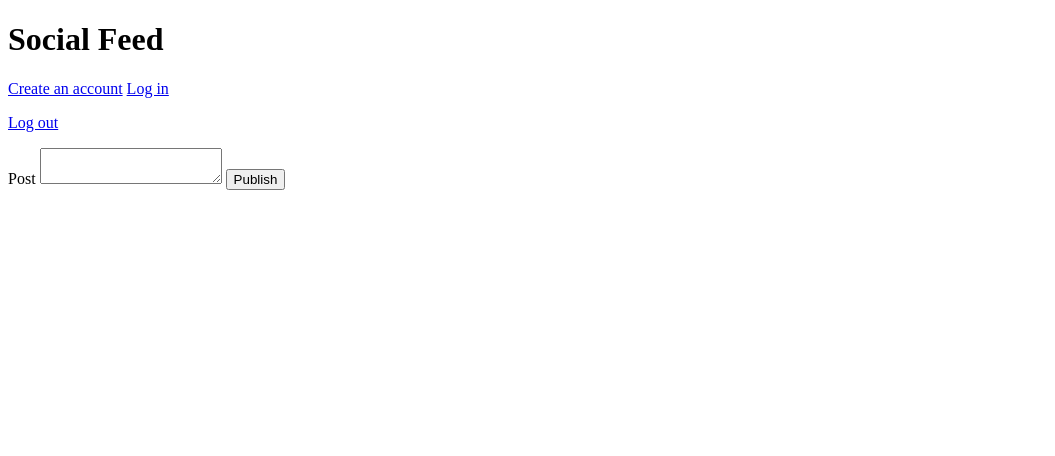
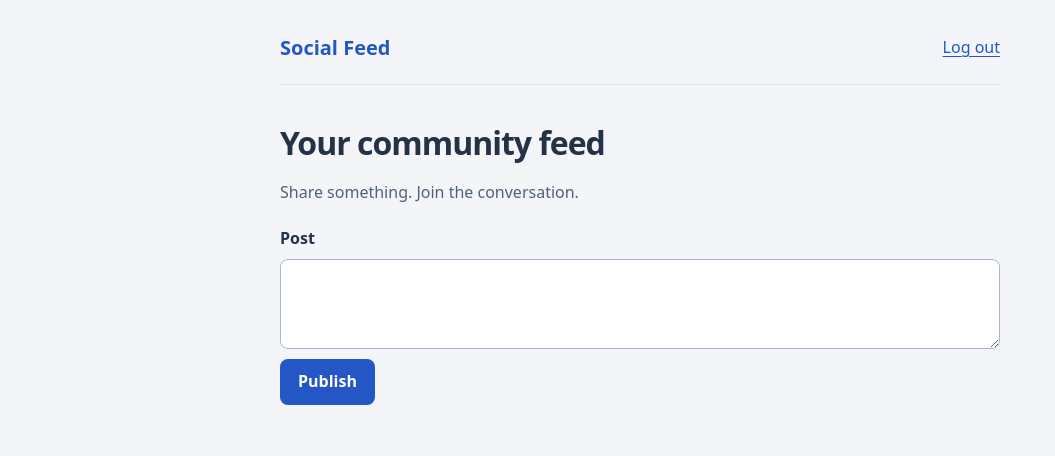
Before and after one commit to elnurguseyni/social-app, a Flask app: page / in a window 1280 px wide. Shown: the top 456 px of the page, without its empty margins (0-1055 px from the left). Run offline with Flask 3, Linux system fonts and the light colour scheme; the visitor is signed in with stand-in values (Sample User, id 1); data that the repository does not hold is empty; some libraries are stand-ins or nearby versions.

Commit message:
Style social feed and add session-aware navigation

```diff
--- /dev/null
+++ b/static/style.css
@@ -0,0 +1,114 @@
+* {
+    box-sizing: border-box;
+}
+
+body {
+    max-width: 760px;
+    margin: 0 auto;
+    padding: 32px 20px;
+    background: #f3f5f9;
+    color: #243247;
+    font-family: system-ui, sans-serif;
+    line-height: 1.6;
+}
+
+h1 {
+    margin-bottom: 12px;
+    letter-spacing: -1px;
+}
+
+a {
+    color: #2456c5;
+    text-underline-offset: 3px;
+}
+
+article {
+    margin-top: 24px;
+    padding: 24px;
+    background: white;
+    border: 1px solid #dce2eb;
+    border-radius: 16px;
+    overflow-wrap: anywhere;
+}
+
+form {
+    margin: 20px 0;
+}
+
+label {
+    display: block;
+    margin-bottom: 8px;
+    font-weight: 600;
+}
+
+textarea {
+    display: block;
+    width: 100%;
+    min-height: 90px;
+    padding: 12px;
+    border: 1px solid #aab6c7;
+    border-radius: 8px;
+    background: white;
+    color: inherit;
+    font: inherit;
+    resize: vertical;
+}
+
+button {
+    margin-top: 10px;
+    padding: 10px 18px;
+    border: 0;
+    border-radius: 8px;
+    background: #2456c5;
+    color: white;
+    font: inherit;
+    font-weight: 600;
+    cursor: pointer;
+}
+
+button:hover {
+    background: #1b4299;
+}
+
+:focus-visible {
+    outline: 3px solid #2456c5;
+    outline-offset: 3px;
+}
+
+article > p {
+    white-space: pre-wrap;
+}
+
+article section {
+    margin-top: 20px;
+    padding-top: 12px;
+    border-top: 1px solid #dce2eb;
+}
+
+.site-header {
+    display: flex;
+    justify-content: space-between;
+    align-items: center;
+    flex-wrap: wrap;
+    gap: 16px;
+    padding-bottom: 20px;
+    margin-bottom: 32px;
+    border-bottom: 1px solid #dce2eb;
+}
+
+.site-title {
+    font-size: 1.25rem;
+    font-weight: 800;
+    text-decoration: none;
+}
+
+.site-header nav {
+    display: flex;
+    flex-wrap: wrap;
+    gap: 16px;
+}
+
+.subtitle {
+    margin-top: 0;
+    color: #526176;
+}
--- a/templates/index.html
+++ b/templates/index.html
@@ -1,19 +1,29 @@
 <!doctype html>
-<html>
+<html lang="en">
 <head>
+    <meta charset="utf-8">
+    <meta name="viewport" content="width=device-width, initial-scale=1">
     <title>Social Feed</title>
+    <link rel="stylesheet" href="{{ url_for('static', filename='style.css') }}">
 </head>
 <body>
-    <h1>Social Feed</h1>
-    <a href="/register">Create an account</a>
-    <a href="/login">Log in</a>
+    <header class="site-header">
+        <a class="site-title" href="{{ url_for('home') }}">Social Feed</a>
 
+        <nav aria-label="Main navigation">
+            {% if session.get("user_id") %}
+                <a href="/logout">Log out</a>
+            {% else %}
+                <a href="/login">Log in</a>
+                <a href="/register">Create account</a>
+            {% endif %}
+        </nav>
+    </header>
 
+    <h1>Your community feed</h1>
+    <p class="subtitle">Share something. Join the conversation.</p>
 
-    <form method="post" action="/posts">
     {% if session.get("user_id") %}
-        <p><a href="/logout">Log out</a></p>
-
 
     <form method="post" action="/posts">
         <label for="content">Post</label>
```
